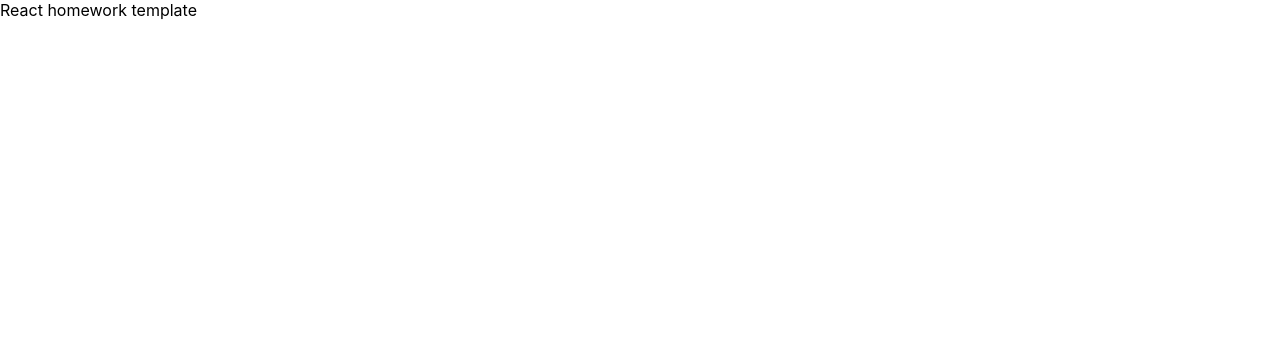
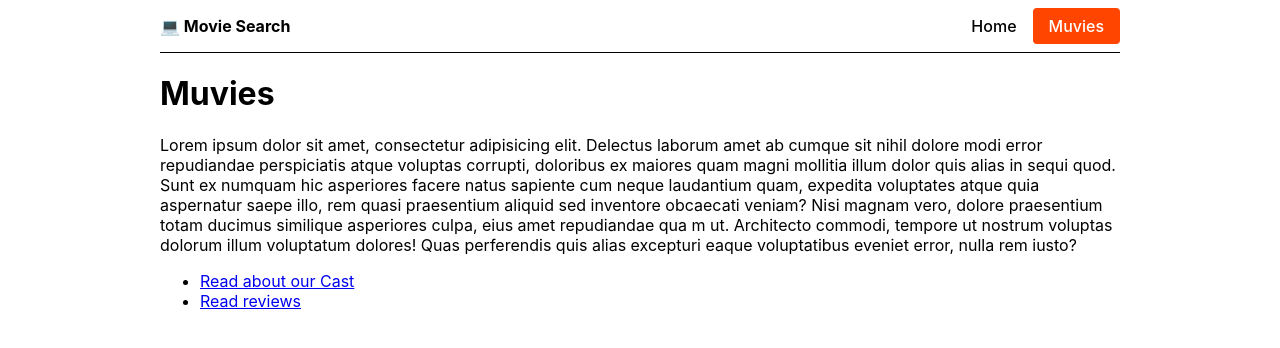
Before and after one commit to Andrew-Samoilov/goit-react-hw-05-movies, a React (Create React App) app: page /goit-react-hw-05-movies/muvies in a window 1280 px wide. Shown: the top 348 px of the page. Built offline with nearby package versions, Linux system fonts and the light colour scheme.

Commit message:
Start working

```diff
--- a/package.json
+++ b/package.json
@@ -11,6 +11,7 @@
     "react-dom": "^18.1.0",
     "react-router-dom": "^6.9.0",
     "react-scripts": "5.0.1",
+    "styled-components": "^5.3.8",
     "web-vitals": "^2.1.3"
   },
   "scripts": {
--- a/src/components/App.jsx
+++ b/src/components/App.jsx
@@ -1,7 +1,36 @@
+import { Route, Routes } from "react-router-dom";
+import { Home } from "../pages/Home";
+import { MuviesDetails } from "../pages/MuviesDetails";
+import { Muvies } from "../pages/Muvies";
+import { Container, Header, Logo, Link } from "./App.styled";
+import { Cast } from "../components/Cast";
+import { Reviews } from "../components/Reviews";
+
 export const App = () => {
   return (
-    <div>
-      React homework template
-    </div>
+    <Container>
+      <Header>
+        <Logo>
+          <span role="img" aria-label="computer icon">
+            💻
+          </span>{" "}
+          Movie Search
+        </Logo>
+        <nav>
+          <Link to="/" end>
+            Home
+          </Link>
+          <Link to="/muvies">Muvies</Link>
+        </nav>
+      </Header>
+      <Routes>
+        <Route path="/" element={<Home />} />
+        <Route path="/muvies" element={<Muvies />} />
+        <Route path="/muvies/:id" element={<MuviesDetails />} >
+          <Route path="/muvies/:id/cast" element={<Cast />} />
+          <Route path="/muvies/:id/reviews" element={<Reviews />} />
+        </Route>
+      </Routes>
+    </Container>
   );
 };
--- /dev/null
+++ b/src/components/App.styled.js
@@ -0,0 +1,40 @@
+import styled from "styled-components";
+import { NavLink } from "react-router-dom";
+
+export const Container = styled.div`
+  max-width: 960px;
+  margin: 0 auto;
+  padding: 0 16px;
+`;
+
+export const Header = styled.header`
+  display: flex;
+  align-items: center;
+  justify-content: space-between;
+  gap: 12px;
+  padding: 8px 0;
+  margin-bottom: 16px;
+  border-bottom: 1px solid black;
+
+  > nav {
+    display: flex;
+  }
+`;
+
+export const Logo = styled.p`
+  font-weight: 700;
+  margin: 0;
+`;
+
+export const Link = styled(NavLink)`
+  padding: 8px 16px;
+  border-radius: 4px;
+  text-decoration: none;
+  color: black;
+  font-weight: 500;
+
+  &.active {
+    color: white;
+    background-color: orangered;
+  }
+`;
--- /dev/null
+++ b/src/components/Cast.jsx
@@ -0,0 +1,20 @@
+export const Cast = () => {
+    return (
+        <section>
+            <h2>Our Cast</h2>
+            <p>
+                Lorem ipsum dolor, sit amet consectetur adipisicing elit. Ut, nesciunt
+                veniam. Excepturi itaque, voluptates fugiat perspiciatis quo saepe! Iste
+                eaque porro eveniet error dicta, modi ipsum hic quis minima inventore.
+            </p>
+            <p>
+                Lorem ipsum dolor sit amet consectetur adipisicing elit. Tempora quaerat
+                illum excepturi odit doloremque, vitae quasi corporis commodi nisi quae
+                perspiciatis amet consectetur reprehenderit inventore laborum facilis
+                quia mollitia exercitationem eaque rerum dignissimos maiores, quos iure
+                blanditiis. Dolorem, nam? Aliquid sequi molestias vel, tenetur maxime
+                pariatur? Molestiae libero cum quidem.
+            </p>
+        </section>
+    );
+};
--- /dev/null
+++ b/src/components/Reviews.jsx
@@ -0,0 +1,23 @@
+export const Reviews = () => {
+    return (
+        <section>
+            <div>
+                <h2>First review - 4.6/5</h2>
+                <p>
+                    Lorem, ipsum dolor sit amet consectetur adipisicing elit. Autem harum
+                    architecto sapiente corporis, voluptatem quas voluptatibus fugiat
+                    nulla commodi quidem, dolorem distinctio inventore blanditiis illo
+                    tenetur aut enim ex laborum!
+                </p>
+            </div>
+            <div>
+                <h2>Second review - 4.8/5</h2>
+                <p>
+                    Lorem ipsum dolor sit amet consectetur adipisicing elit. Corrupti
+                    nihil ea, eaque fugit amet possimus officiis asperiores aperiam facere
+                    et?
+                </p>
+            </div>
+        </section>
+    );
+};
--- /dev/null
+++ b/src/pages/Home.jsx
@@ -0,0 +1,12 @@
+export const Home = () => {
+    return (
+        <main>
+            <h1>Trending today</h1>
+            <p>
+                Lorem, ipsum dolor sit amet consectetur adipisicing elit. Iusto,
+                laboriosam placeat incidunt rem illum animi nemo quibusdam quia
+                voluptatum voluptate.
+            </p>
+        </main>
+    );
+};
--- /dev/null
+++ b/src/pages/Muvies.jsx
@@ -0,0 +1,35 @@
+import { Link, Outlet } from "react-router-dom";
+// import { MuviesList } from "../components/muviesList";
+// import { getMuvies } from "../fakeAPI";
+
+export const Muvies = () => {
+    // const muvies = getMuvies();
+    return (
+        <main>
+            <h1>Muvies</h1>
+            <p>
+                Lorem ipsum dolor sit amet, consectetur adipisicing elit. Delectus
+                laborum amet ab cumque sit nihil dolore modi error repudiandae
+                perspiciatis atque voluptas corrupti, doloribus ex maiores quam magni
+                mollitia illum dolor quis alias in sequi quod. Sunt ex numquam hic
+                asperiores facere natus sapiente cum neque laudantium quam, expedita
+                voluptates atque quia aspernatur saepe illo, rem quasi praesentium
+                aliquid sed inventore obcaecati veniam? Nisi magnam vero, dolore
+                praesentium totam ducimus similique asperiores culpa, eius amet
+                repudiandae qua m ut. Architecto commodi, tempore ut nostrum voluptas
+                dolorum illum voluptatum dolores! Quas perferendis quis alias excepturi
+                eaque voluptatibus eveniet error, nulla rem iusto?
+            </p>
+            {/* тимчасово, щоб легше переходити */}
+            <ul>
+                <li>
+                    <Link to="cast">Read about our Cast</Link>
+                </li>
+                <li>
+                    <Link to="reviews">Read reviews</Link>
+                </li>
+            </ul>
+            <Outlet />
+        </main>
+    );
+};
--- /dev/null
+++ b/src/pages/MuviesDetails.jsx
@@ -0,0 +1,36 @@
+import { Link, Outlet } from "react-router-dom";
+// import { useParams } from "react-router-dom";
+// import { getProductById } from "../fakeAPI";
+
+export const MuviesDetails = () => {
+    // const { id } = useParams();
+    // const product = getProductById(id);
+    return (
+        <main>
+        <img src="https://via.placeholder.com/960x240" alt="" width="100%"/>
+            <div>
+                <h2>
+                    MuviesDetails
+                    {/* - {product.name} - {id} */}
+                </h2>
+                <p>
+                    Lorem ipsum dolor, sit amet consectetur adipisicing elit. Doloribus
+                    sunt excepturi nesciunt iusto dignissimos assumenda ab quae cupiditate
+                    a, sed reprehenderit? Deleniti optio quasi, amet natus reiciendis
+                    atque fuga dolore? Lorem, ipsum dolor sit amet consectetur adipisicing
+                    elit. Impedit suscipit quisquam incidunt commodi fugiat aliquam
+                    praesentium ipsum quos unde voluptatum?
+                </p>
+                <ul>
+                    <li>
+                        <Link to="cast">Read about our Cast</Link>
+                    </li>
+                    <li>
+                        <Link to="reviews">Read reviews</Link>
+                    </li>
+                </ul>
+                <Outlet />
+            </div>
+        </main>
+    );
+};
```
Also changed, not shown: 1 other file (tests, documents, lock files or other folders).
